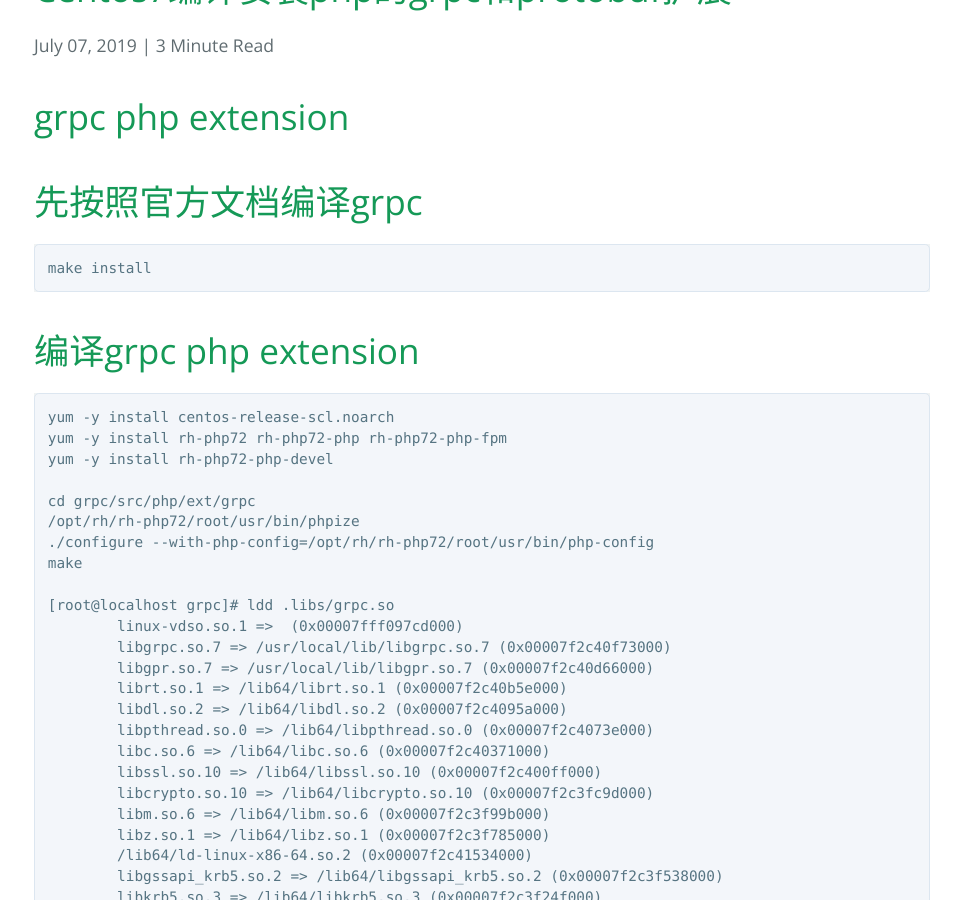
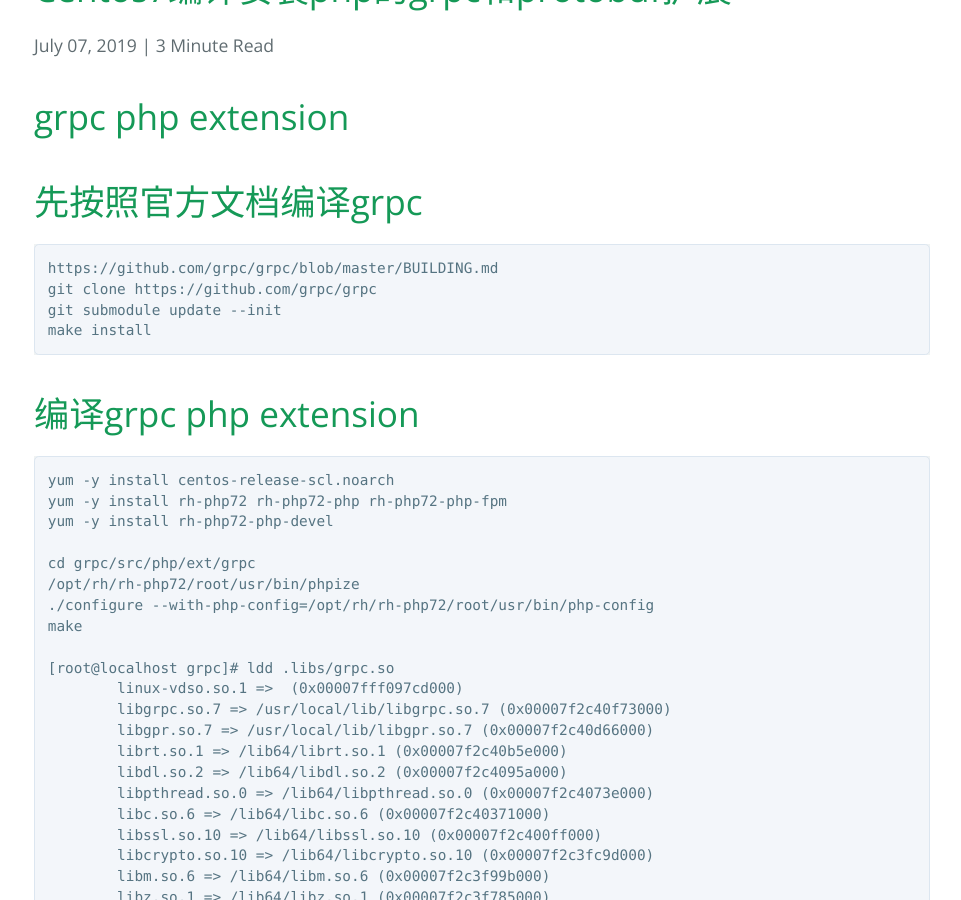
Before and after one commit to gmd20/gmd20.github.io, a Jekyll site: the page built from _posts/2019-07-07-centos7编译安装php的grpc和protobuf扩展.markdown, in a window 1280 px wide and 900 px high, scrolled down 485 px. Shown: the whole window, without its empty margins (158-1119 px from the left). Built offline with Jekyll 4.4.1, drawn with Linux system fonts in a browser that asks for light colours; comment, search, counter and statistics services are not loaded.

Commit message:
Update 2019-07-07-centos7编译安装php的grpc和protobuf扩展.markdown

````diff
--- a/_posts/2019-07-07-centos7编译安装php的grpc和protobuf扩展.markdown
+++ b/_posts/2019-07-07-centos7编译安装php的grpc和protobuf扩展.markdown
@@ -3,6 +3,9 @@ grpc php extension
 
 # 先按照官方文档编译grpc
 ```text
+https://github.com/grpc/grpc/blob/master/BUILDING.md
+git clone https://github.com/grpc/grpc
+git submodule update --init
 make install
 ```
 
````
